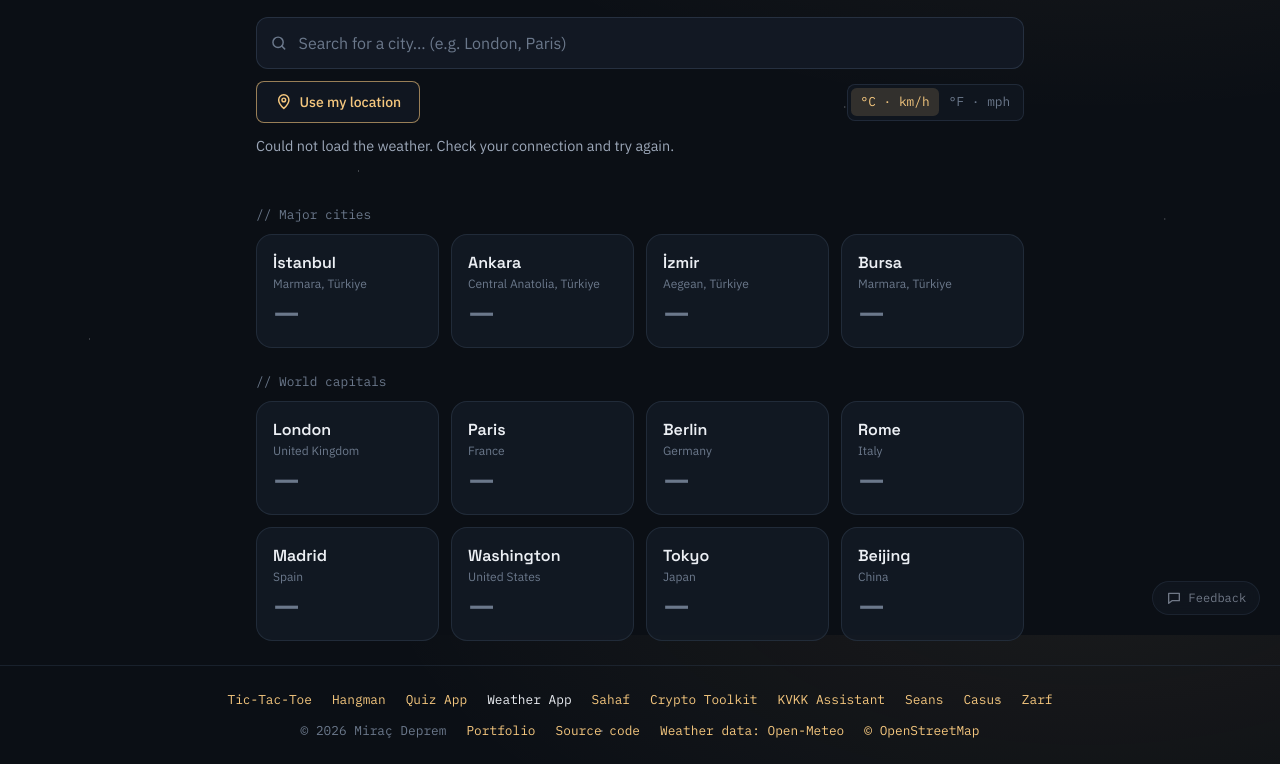
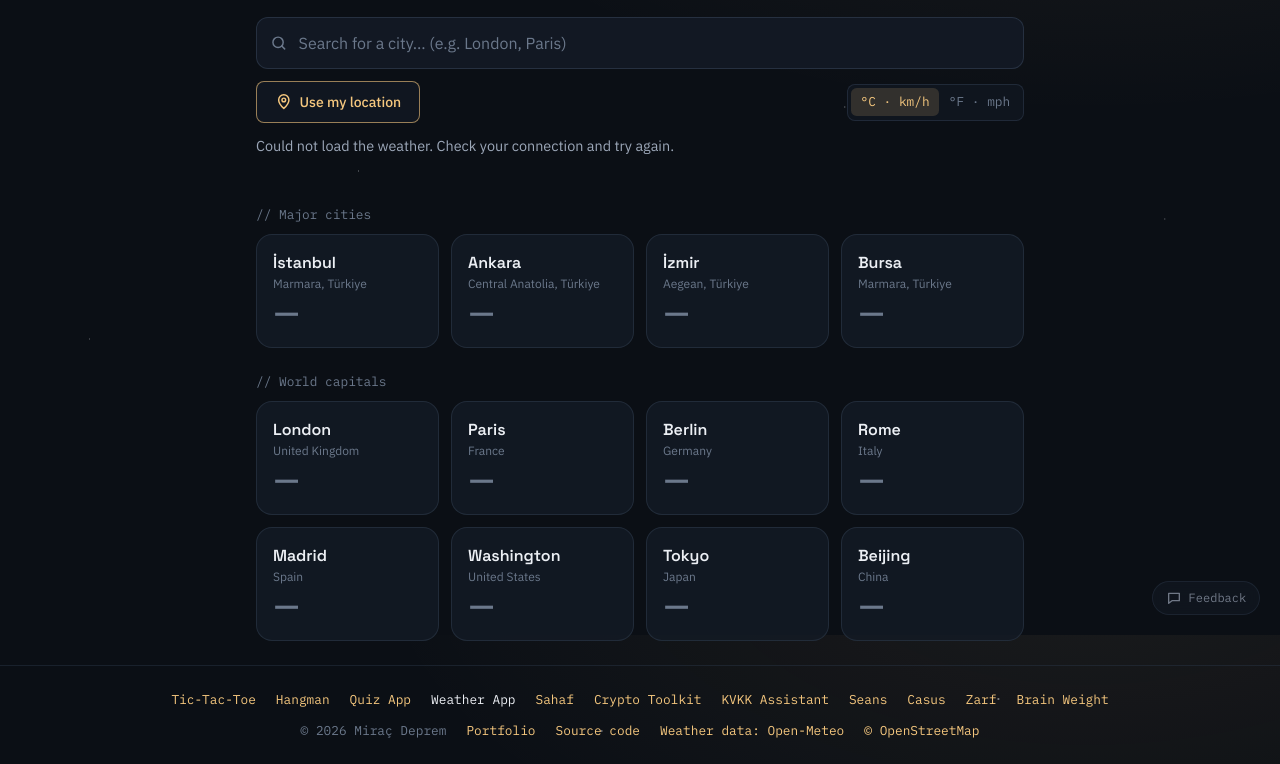
Before and after one commit to MrcDprm/weather-app, a website with bundled scripts: page app.html in a window 1280 px wide. Shown: the part 165-929 px from the top of the page. Built offline with nearby package versions, Linux system fonts and the light colour scheme; no server answers.

Commit message:
feat(footer): link to Brain Weight

```diff
--- a/app.html
+++ b/app.html
@@ -200,6 +200,7 @@
         <a href="https://seans.miracdeprem.com">Seans</a>
         <a href="https://spygame.miracdeprem.com">Casus</a>
         <a href="https://zarf.miracdeprem.com">Zarf</a>
+        <a href="https://brain.miracdeprem.com">Brain Weight</a>
       </nav>
       <div class="footer-meta">
         <span>© 2026 Miraç Deprem</span>
```
